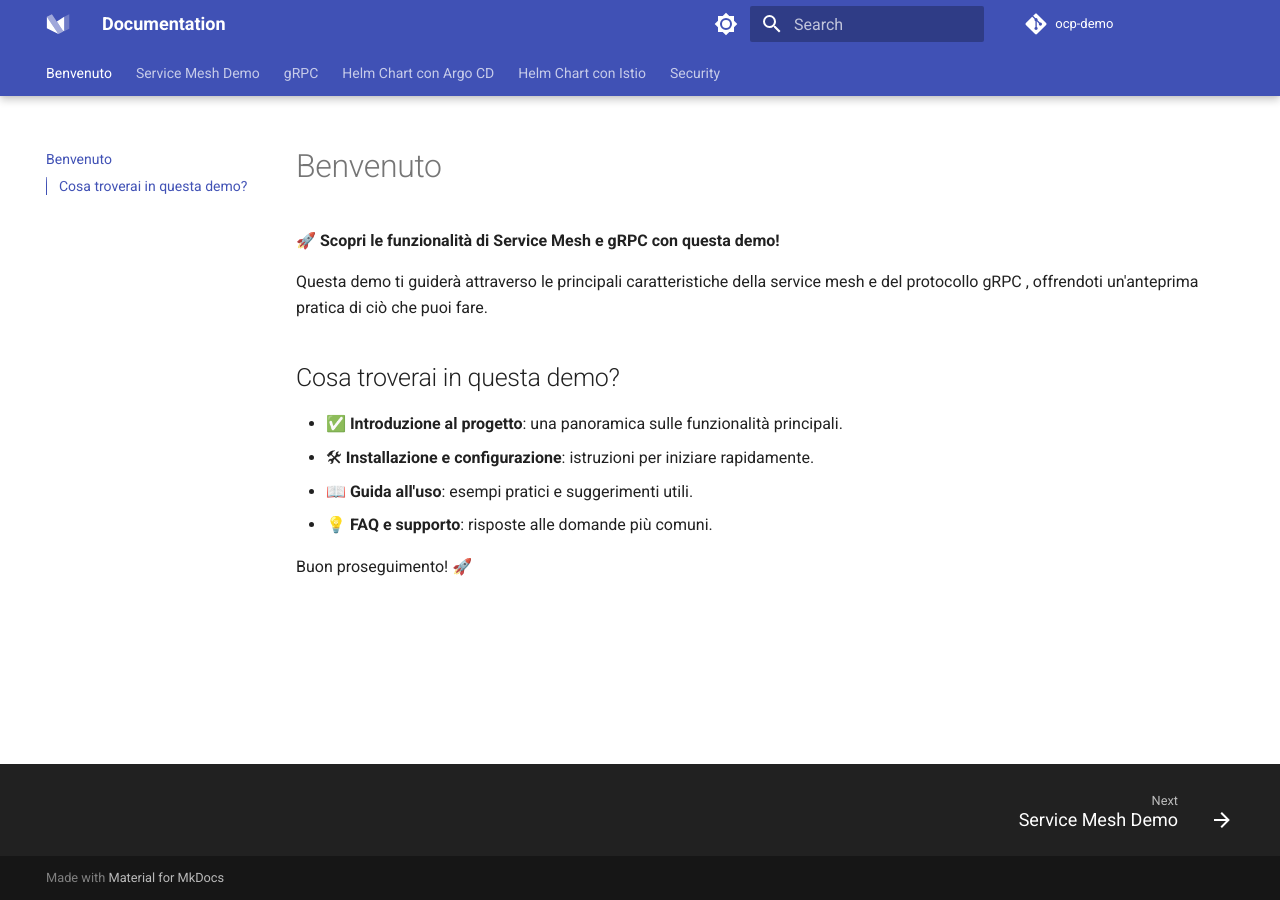
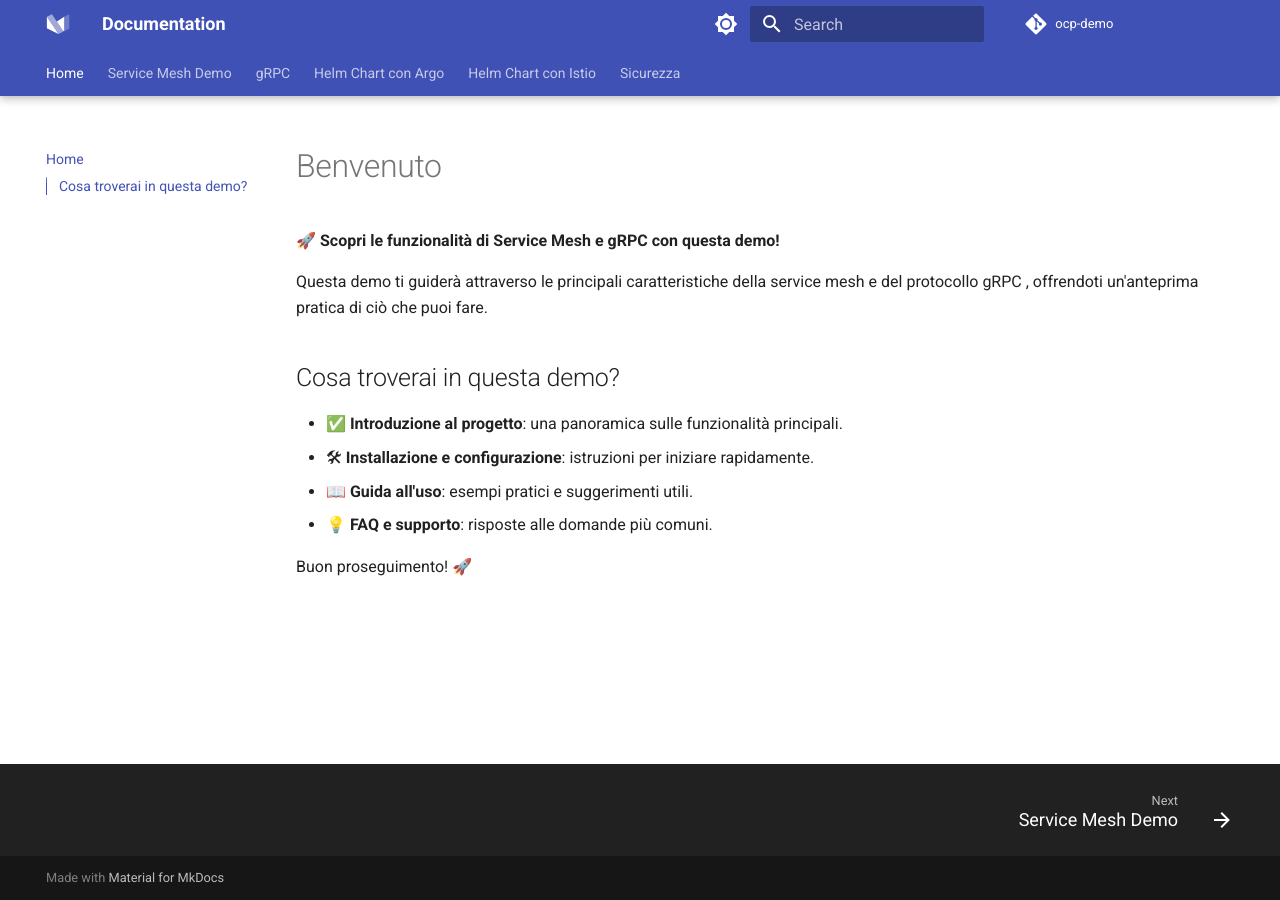
Before and after one commit to nictore/ocp-demo, an MkDocs documentation site: the page built from docs/index.md, in a window 1280 px wide. Built offline with MkDocs 1.6.1 and Material for MkDocs 9.7.7, drawn with Linux system fonts in a browser that asks for light colours; comment, search, counter and statistics services are not loaded; part of the change alters nothing that is shown.

```diff
--- a/mkdocs.yml
+++ b/mkdocs.yml
@@ -31,6 +31,7 @@ theme:
     - navigation.footer
     - navigation.tabs
     - navigation.tabs.sticky
+    - navigation.top
     - version
 
 plugins:
@@ -74,4 +75,12 @@ markdown_extensions:
           format: !!python/name:pymdownx.superfences.fence_code_format
 
 extra:
-  homepage: https://github.com/nictore/ocp-demo
+  homepage: https://nictore.github.io/ocp-demo/
+
+nav:
+  - Home: index.md
+  - Service Mesh Demo: 2servmeshdemo.md
+  - gRPC: 3grpc.md
+  - Helm Chart con Argo: 4helmchartArgo.md
+  - Helm Chart con Istio: 5helmchartIstio.md
+  - Sicurezza: 6security.md
```
Also changed, not shown: docs/index.md (renamed from docs/1index.md).
